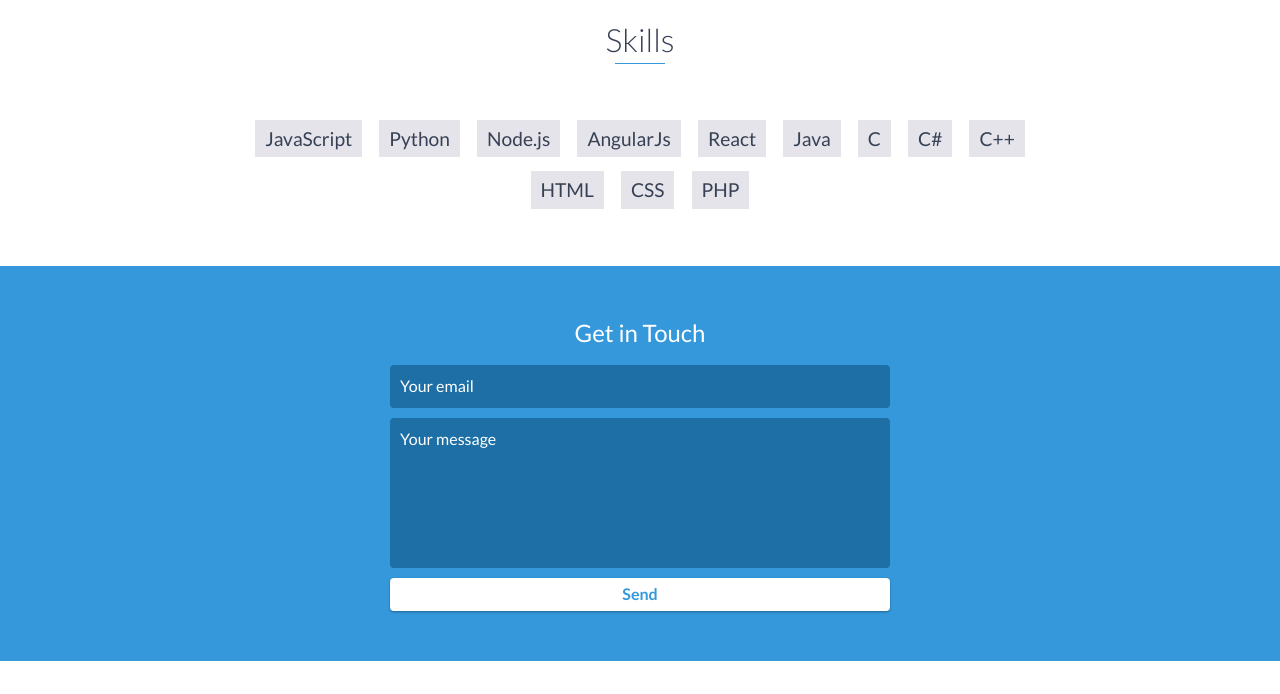
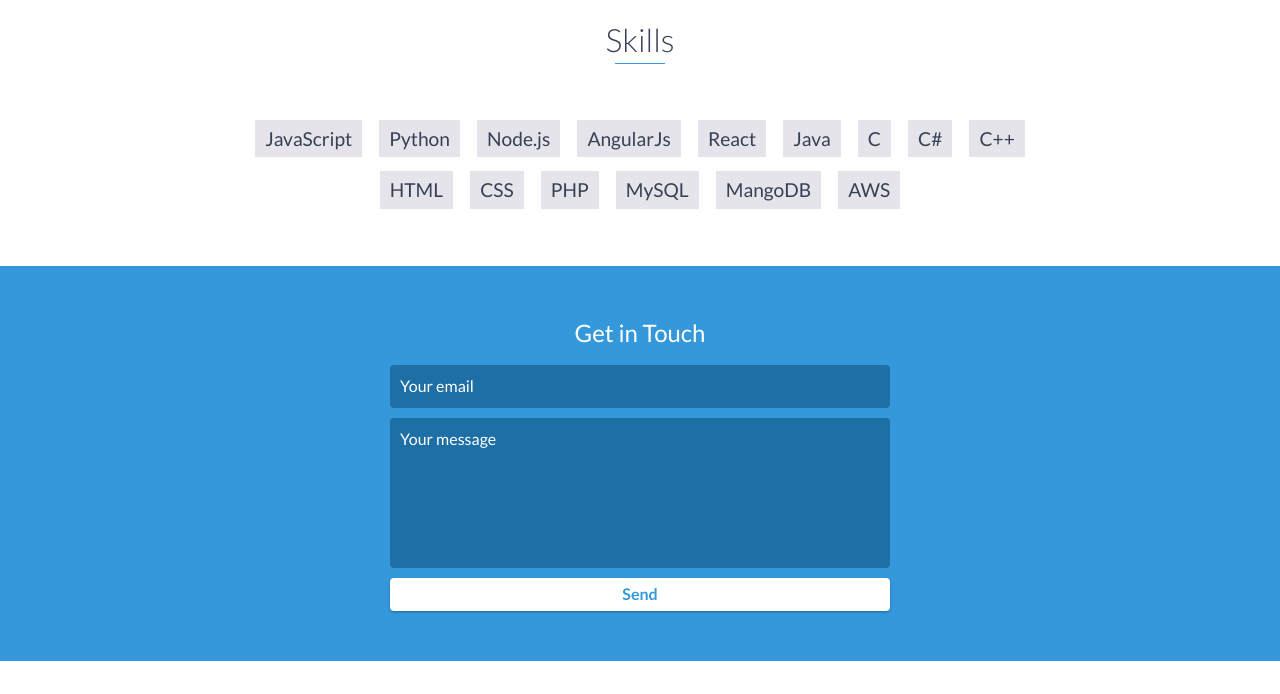
Before and after one commit to shavy4452/piyushcv, a plain HTML site: page index.html in a window 1280 px wide. Shown: the part 3191-3885 px from the top of the page. Drawn offline with nearby package versions, Linux system fonts and the light colour scheme.

Commit message:
Update index.html

```diff
--- a/index.html
+++ b/index.html
@@ -182,6 +182,9 @@ Company makes personalized online robots for the server owners on different plat
 		<li>HTML</li>
 		<li>CSS</li>
 		<li>PHP</li>
+		<li>MySQL</li>
+		<li>MangoDB</li>
+		<li>AWS</li>
         </ul>
     </div>
     <!-- End #skills -->
```
